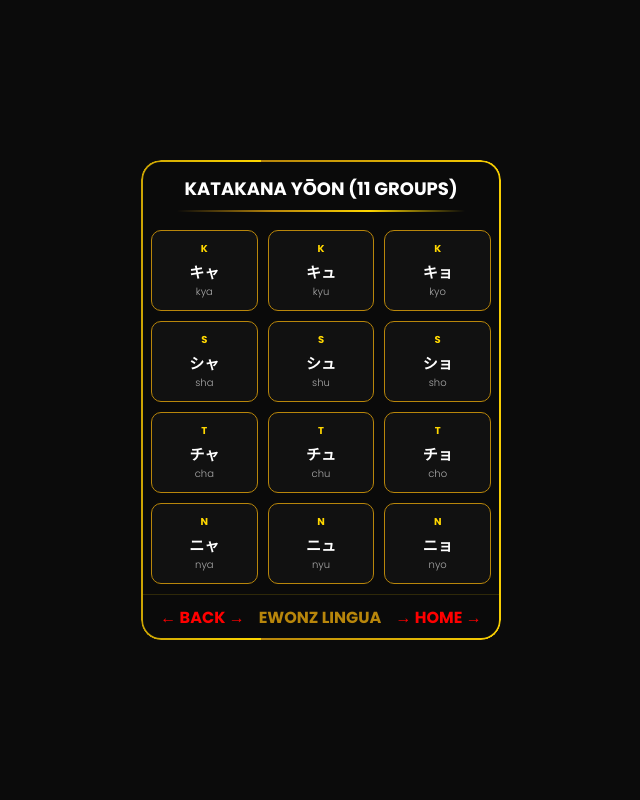
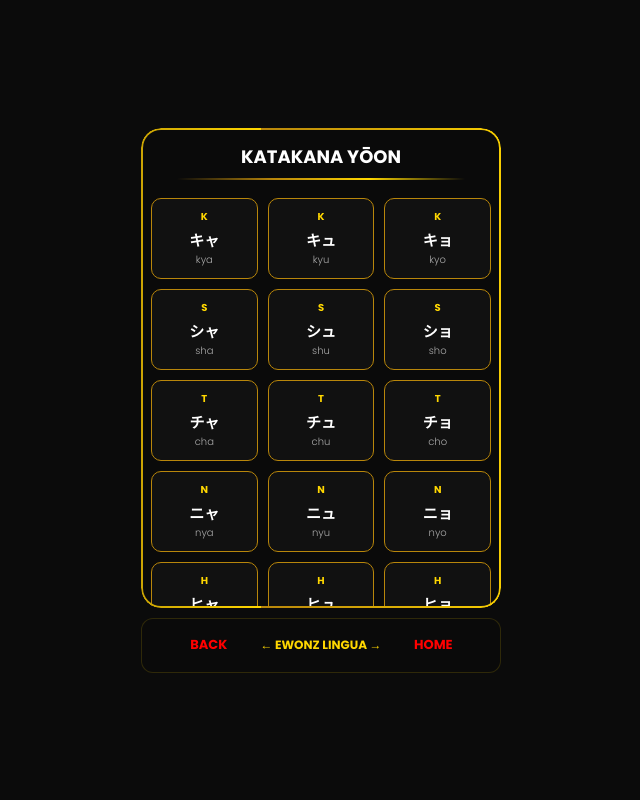
Before and after one commit to danu-ewonz/Ewonz.-Lingua., a plain HTML site: page katakana-yoon.html in a window 1280 px wide. Shown: the whole page, without its empty margins (319-959 px from the left). Drawn offline with Linux system fonts and the light colour scheme.

Commit message:
Refactor HTML structure and update navigation

```diff
--- a/katakana-yoon.html
+++ b/katakana-yoon.html
@@ -2,6 +2,7 @@
 <html lang="en">
 <head>
 <meta charset="UTF-8">
+
 <meta name="viewport" content="width=device-width, initial-scale=1.0, maximum-scale=1.0, user-scalable=no">
 
 <title>Katakana Yoon</title>
@@ -10,30 +11,40 @@
 
 <style>
 
+/* RESET */
 *{
     user-select:none;
     -webkit-user-select:none;
     -webkit-touch-callout:none;
+    -webkit-tap-highlight-color:transparent;
 }
 
 body{
     margin:0;
     background:#0b0b0b;
+
     display:flex;
+    flex-direction:column;
     justify-content:center;
     align-items:center;
+
     height:100vh;
     font-family:'Poppins', sans-serif;
+    gap:10px;
 }
 
-/* FRAME */
+/* =========================
+3:4 FRAME
+========================= */
 .frame{
     width:360px;
     height:480px;
     background:#0a0a0a;
     border-radius:20px;
+
     display:flex;
     flex-direction:column;
+
     overflow:hidden;
     position:relative;
 }
@@ -96,7 +107,6 @@ body{
     text-align:center;
 }
 
-/* GROUP LABEL */
 .g{
     color:#ffd700;
     font-size:10px;
@@ -104,39 +114,72 @@ body{
     margin-bottom:4px;
 }
 
-/* KANA */
 .kana{
     color:#fff;
     font-size:15px;
     font-weight:600;
 }
 
-/* ROMAJI */
 .romaji{
     color:#aaa;
     font-size:10px;
 }
 
-/* NAV */
+/* =========================
+BOTTOM NAV (FINAL PERFECT)
+========================= */
 .bottom-nav{
-    width:100%;
-    display:flex;
-    justify-content:center;
+    width:360px;
+    height:55px;
+
+    display:grid;
+    grid-template-columns:1fr auto 1fr;
     align-items:center;
-    gap:14px;
-    padding:10px 0;
-    border-top:1px solid rgba(255,215,0,0.15);
+
+    padding:0 15px;
+
+    background:#0a0a0a;
+    border-radius:12px;
+
+    border:1px solid rgba(255,215,0,0.15);
+
+    box-sizing:border-box;
 }
 
-.nav-text{
+/* LEFT */
+.nav-left{
+    text-align:center;
     color:red;
     font-weight:700;
+    font-size:13px;
     cursor:pointer;
+    white-space:nowrap;
 }
 
-.center{
-    color:#b8860b;
+/* CENTER */
+.nav-center{
+    text-align:center;
+    color:#ffd700;
     font-weight:700;
+    font-size:12px;
+    white-space:nowrap;
+}
+
+/* RIGHT */
+.nav-right{
+    text-align:center;
+    color:red;
+    font-weight:700;
+    font-size:13px;
+    cursor:pointer;
+    white-space:nowrap;
+}
+
+/* CLICK */
+.nav-left:active,
+.nav-right:active{
+    color:#ffd700;
+    transform:scale(0.95);
 }
 
 /* ANIMATION */
@@ -150,80 +193,71 @@ body{
 
 <body>
 
+<!-- FRAME -->
 <div class="frame">
 
-<div class="title">KATAKANA YŌON (11 GROUPS)</div>
+<div class="title">KATAKANA YŌON</div>
 <div class="line"></div>
 
 <div class="grid">
 
-<!-- K -->
+<!-- FULL YOON -->
 <div class="card"><div class="g">K</div><div class="kana">キャ</div><div class="romaji">kya</div></div>
 <div class="card"><div class="g">K</div><div class="kana">キュ</div><div class="romaji">kyu</div></div>
 <div class="card"><div class="g">K</div><div class="kana">キョ</div><div class="romaji">kyo</div></div>
 
-<!-- S -->
 <div class="card"><div class="g">S</div><div class="kana">シャ</div><div class="romaji">sha</div></div>
 <div class="card"><div class="g">S</div><div class="kana">シュ</div><div class="romaji">shu</div></div>
 <div class="card"><div class="g">S</div><div class="kana">ショ</div><div class="romaji">sho</div></div>
 
-<!-- T -->
 <div class="card"><div class="g">T</div><div class="kana">チャ</div><div class="romaji">cha</div></div>
 <div class="card"><div class="g">T</div><div class="kana">チュ</div><div class="romaji">chu</div></div>
 <div class="card"><div class="g">T</div><div class="kana">チョ</div><div class="romaji">cho</div></div>
 
-<!-- N -->
 <div class="card"><div class="g">N</div><div class="kana">ニャ</div><div class="romaji">nya</div></div>
 <div class="card"><div class="g">N</div><div class="kana">ニュ</div><div class="romaji">nyu</div></div>
 <div class="card"><div class="g">N</div><div class="kana">ニョ</div><div class="romaji">nyo</div></div>
 
-<!-- H -->
 <div class="card"><div class="g">H</div><div class="kana">ヒャ</div><div class="romaji">hya</div></div>
 <div class="card"><div class="g">H</div><div class="kana">ヒュ</div><div class="romaji">hyu</div></div>
 <div class="card"><div class="g">H</div><div class="kana">ヒョ</div><div class="romaji">hyo</div></div>
 
-<!-- M -->
 <div class="card"><div class="g">M</div><div class="kana">ミャ</div><div class="romaji">mya</div></div>
 <div class="card"><div class="g">M</div><div class="kana">ミュ</div><div class="romaji">myu</div></div>
 <div class="card"><div class="g">M</div><div class="kana">ミョ</div><div class="romaji">myo</div></div>
 
-<!-- R -->
 <div class="card"><div class="g">R</div><div class="kana">リャ</div><div class="romaji">rya</div></div>
 <div class="card"><div class="g">R</div><div class="kana">リュ</div><div class="romaji">ryu</div></div>
 <div class="card"><div class="g">R</div><div class="kana">リョ</div><div class="romaji">ryo</div></div>
 
-<!-- G -->
 <div class="card"><div class="g">G</div><div class="kana">ギャ</div><div class="romaji">gya</div></div>
 <div class="card"><div class="g">G</div><div class="kana">ギュ</div><div class="romaji">gyu</div></div>
 <div class="card"><div class="g">G</div><div class="kana">ギョ</div><div class="romaji">gyo</div></div>
 
-<!-- J -->
 <div class="card"><div class="g">J</div><div class="kana">ジャ</div><div class="romaji">ja</div></div>
 <div class="card"><div class="g">J</div><div class="kana">ジュ</div><div class="romaji">ju</div></div>
 <div class="card"><div class="g">J</div><div class="kana">ジョ</div><div class="romaji">jo</div></div>
 
-<!-- B -->
 <div class="card"><div class="g">B</div><div class="kana">ビャ</div><div class="romaji">bya</div></div>
 <div class="card"><div class="g">B</div><div class="kana">ビュ</div><div class="romaji">byu</div></div>
 <div class="card"><div class="g">B</div><div class="kana">ビョ</div><div class="romaji">byo</div></div>
 
-<!-- P -->
 <div class="card"><div class="g">P</div><div class="kana">ピャ</div><div class="romaji">pya</div></div>
 <div class="card"><div class="g">P</div><div class="kana">ピュ</div><div class="romaji">pyu</div></div>
 <div class="card"><div class="g">P</div><div class="kana">ピョ</div><div class="romaji">pyo</div></div>
 
 </div>
 
+</div>
+
 <!-- NAV -->
 <div class="bottom-nav">
 
-    <div class="nav-text" onclick="history.back()">← BACK →</div>
+<div class="nav-left" onclick="history.back()">BACK</div>
 
-    <div class="center">EWONZ LINGUA</div>
+<div class="nav-center">← EWONZ LINGUA →</div>
 
-    <div class="nav-text" onclick="location.href='index.html'">→ HOME →</div>
-
-</div>
+<div class="nav-right" onclick="location.href='index.html'">HOME</div>
 
 </div>
 
```
